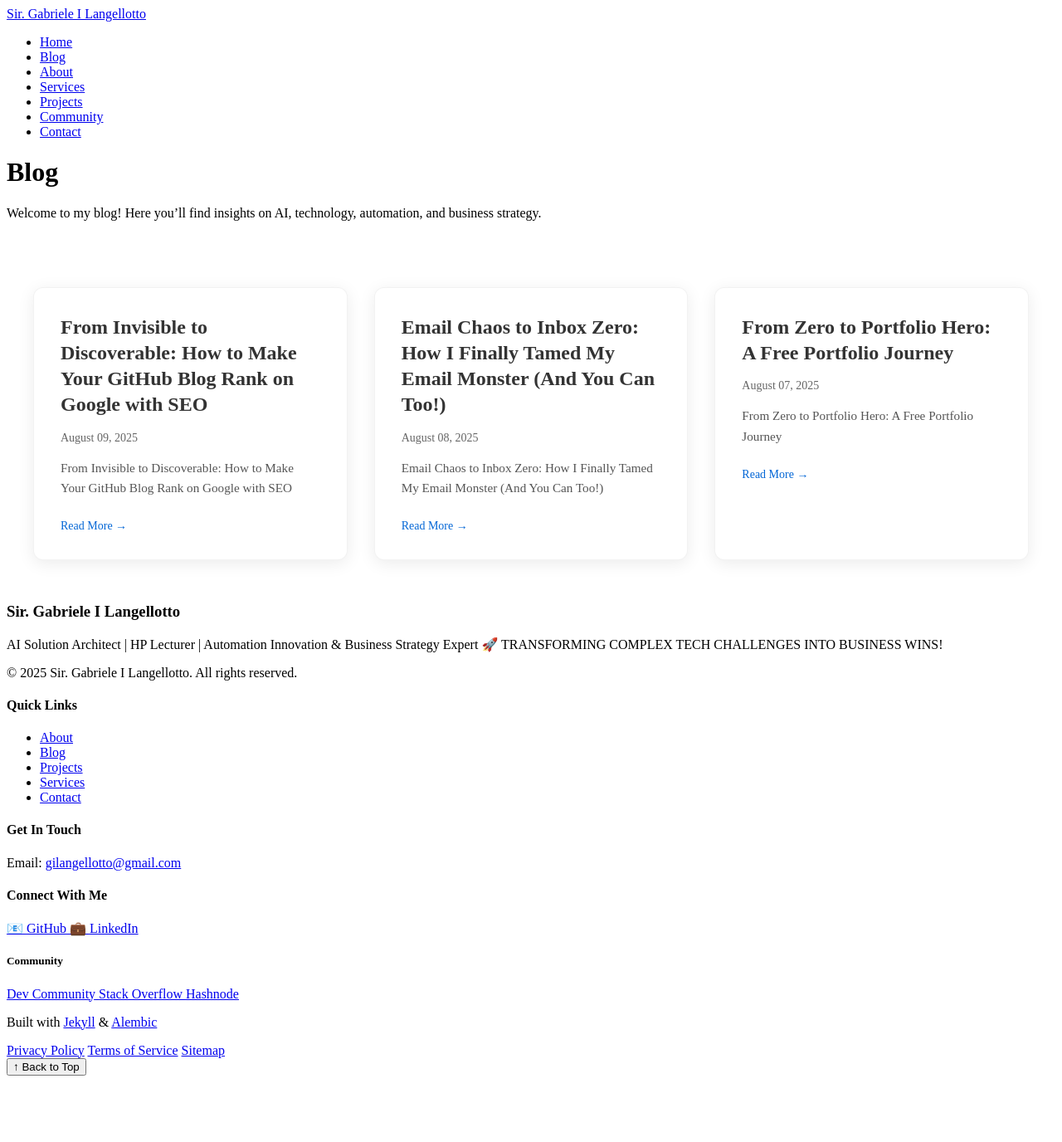
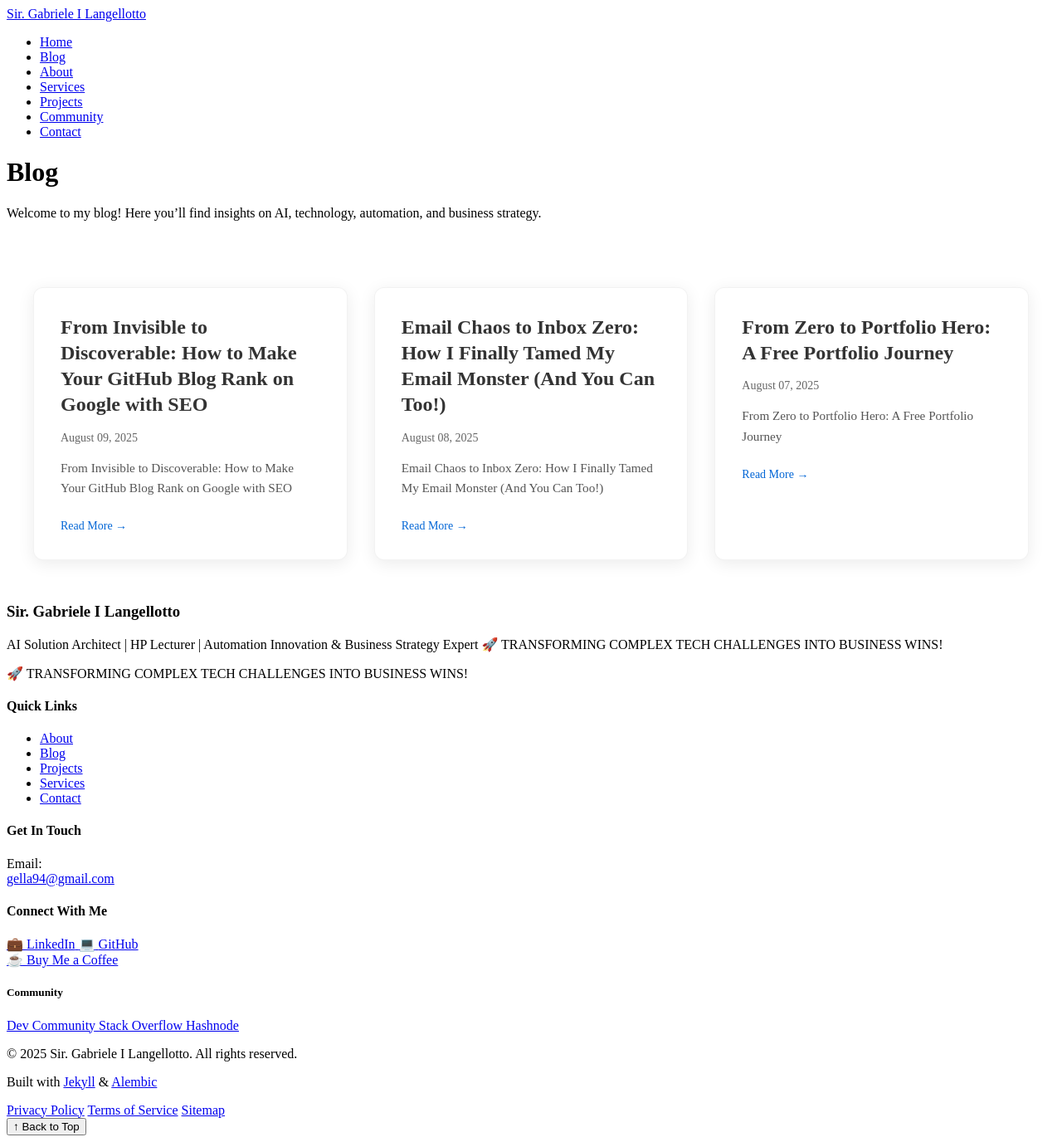
Before and after one commit to GIL794/gil794.github.io, a Jekyll site: the page built from blog.md, in a window 1280 px wide. Shown: the whole page at 83% size. Built offline with Jekyll 4.4.1, drawn with Linux system fonts in a browser that asks for light colours; before the commit the page ends 1304 px from its top, so only the background shows below that.

Commit message:
Update footer.html: Add social media icons, email contact, and Buy Me a Coffee buttonUpdate footer.html
- Added LinkedIn and GitHub social media icons with proper links
- Added direct email contact link (gella94@gmail.com)
- Added Buy Me a Coffee button for support
- Improved modern, centered footer layout
- Maintained responsive design principles

```diff
--- a/_includes/footer.html
+++ b/_includes/footer.html
@@ -1,11 +1,14 @@
 <footer class="footer">
   <div class="container">
     <div class="footer__content">
+
+      <!-- Main Footer Section -->
+      <div class="footer__main">
         <!-- Copyright and branding -->
         <div class="footer__section footer__section--main">
-        <h3 class="footer__title">{{ site.title | default: "Gabriele Iacopo Langellotto" }}</h3>
-        <p class="footer__description">{{ site.description | default: "Software Developer & Digital Innovation Specialist" }}</p>
-        <p class="footer__copyright">© {{ 'now' | date: "%Y" }} {{ site.title | default: "Gabriele Iacopo Langellotto" }}. All rights reserved.</p>
+          <h3 class="footer__title">{{ site.title | default: "Sir. Gabriele I Langellotto" }}</h3>
+          <p class="footer__description">{{ site.description | default: "AI Solution Architect | HP Lecturer | Automation Innovation & Business Strategy Expert" }}</p>
+          <p class="footer__tagline">🚀 TRANSFORMING COMPLEX TECH CHALLENGES INTO BUSINESS WINS!</p>
         </div>
 
         <!-- Navigation Links -->
@@ -35,77 +38,55 @@
         <div class="footer__section footer__section--contact">
           <h4 class="footer__heading">Get In Touch</h4>
           <div class="footer__contact">
-          {% if site.email %}
             <div class="footer__contact-item">
-              <span class="footer__contact-label">Email:</span>
-              <a class="footer__email" href="mailto:{{ site.email }}" aria-label="Send email to {{ site.email }}">{{ site.email }}</a>
+              <span class="footer__contact-label">Email:</span><br/>
+              <a aria-label="Send email to gella94@gmail.com"
+                 class="footer__email"
+                 href="mailto:gella94@gmail.com">
+                gella94@gmail.com
+              </a>
             </div>
-          {% endif %}
-
-          {% if site.phone %}
-            <div class="footer__contact-item">
-              <span class="footer__contact-label">Phone:</span>
-              <a class="footer__phone" href="tel:{{ site.phone }}" aria-label="Call {{ site.phone }}">{{ site.phone }}</a>
-            </div>
-          {% endif %}
-
-          {% if site.location %}
-            <div class="footer__contact-item">
-              <span class="footer__contact-label">Location:</span>
-              <span class="footer__location">{{ site.location }}</span>
-            </div>
-          {% endif %}
           </div>
         </div>
 
-      <!-- Social Media & Professional Links -->
-      <div class="footer__section footer__section--social">
+      </div>
+
+      <!-- Social Media & Support Section -->
+      <div class="footer__social-section">
         <h4 class="footer__heading">Connect With Me</h4>
+
         <div class="footer__social">
-          {% if site.github_username %}
-            <a class="footer__social-link footer__social-link--github"
-               href="https://github.com/{{ site.github_username }}"
-               aria-label="Visit my GitHub profile"
-               target="_blank"
-               rel="noopener noreferrer">
-              <span class="footer__social-icon">📧</span>
-              <span class="footer__social-text">GitHub</span>
-            </a>
-          {% endif %}
-
-          {% if site.linkedin_username %}
+          <!-- LinkedIn -->
           <a class="footer__social-link footer__social-link--linkedin"
-               href="https://linkedin.com/in/{{ site.linkedin_username }}"
+             href="https://linkedin.com/in/gabriele-iacopo-langellotto"
              aria-label="Connect with me on LinkedIn"
              target="_blank"
              rel="noopener noreferrer">
             <span class="footer__social-icon">💼</span>
             <span class="footer__social-text">LinkedIn</span>
           </a>
-          {% endif %}
 
-          {% if site.twitter_username %}
-            <a class="footer__social-link footer__social-link--twitter"
-               href="https://twitter.com/{{ site.twitter_username }}"
-               aria-label="Follow me on Twitter"
+          <!-- GitHub -->
+          <a class="footer__social-link footer__social-link--github"
+             href="https://github.com/GIL794"
+             aria-label="Visit my GitHub profile"
              target="_blank"
              rel="noopener noreferrer">
-              <span class="footer__social-icon">🐦</span>
-              <span class="footer__social-text">Twitter</span>
+            <span class="footer__social-icon">💻</span>
+            <span class="footer__social-text">GitHub</span>
           </a>
-          {% endif %}
+        </div>
 
-          {% if site.social_links %}
-            {% for link in site.social_links %}
-              <a class="footer__social-link footer__social-link--custom"
-                 href="{{ link.url }}"
-                 aria-label="{{ link.title }}"
+        <!-- Buy Me a Coffee Button -->
+        <div class="footer__support">
+          <a class="footer__coffee-btn"
+             href="https://www.buymeacoffee.com/gella94"
              target="_blank"
-                 rel="noopener noreferrer">
-                <span class="footer__social-text">{{ link.title }}</span>
+             rel="noopener noreferrer"
+             aria-label="Buy me a coffee">
+            <span class="footer__coffee-icon">☕</span>
+            <span class="footer__coffee-text">Buy Me a Coffee</span>
           </a>
-            {% endfor %}
-          {% endif %}
         </div>
 
         <!-- Community Links -->
@@ -142,22 +123,25 @@
     <div class="footer__bottom">
       <div class="footer__legal">
         <div class="footer__attribution">
-          <p>Built with <a href="https://jekyllrb.com/" target="_blank" rel="noopener noreferrer">Jekyll</a>
+          <p>© {{ 'now' | date: "%Y" }} Sir. Gabriele I Langellotto. All rights reserved.</p>
+          <p>Built with <a href="https://jekyllrb.com/" rel="noopener noreferrer" target="_blank">Jekyll</a>
           {% if site.remote_theme or site.theme %}
-            & <a href="https://github.com/daviddarnes/alembic" target="_blank" rel="noopener noreferrer">Alembic</a>
+            & <a href="https://github.com/daviddarnes/alembic" rel="noopener noreferrer" target="_blank">Alembic</a>
           {% endif %}
           </p>
         </div>
         <div class="footer__links">
-          <a href="{{ '/privacy/' | relative_url }}" class="footer__link">Privacy Policy</a>
-          <a href="{{ '/terms/' | relative_url }}" class="footer__link">Terms of Service</a>
-          <a href="{{ '/sitemap.xml' | relative_url }}" class="footer__link">Sitemap</a>
+          <a class="footer__link" href="{{ '/privacy/' | relative_url }}">Privacy Policy</a>
+          <a class="footer__link" href="{{ '/terms/' | relative_url }}">Terms of Service</a>
+          <a class="footer__link" href="{{ '/sitemap.xml' | relative_url }}">Sitemap</a>
         </div>
       </div>
 
       <!-- Back to top button -->
       <div class="footer__scroll">
-        <button class="footer__scroll-btn" onclick="window.scrollTo({top: 0, behavior: 'smooth'})" aria-label="Scroll to top">
+        <button aria-label="Scroll to top"
+                class="footer__scroll-btn"
+                onclick="window.scrollTo({top: 0, behavior: 'smooth'})">
           <span class="footer__scroll-icon">↑</span>
           <span class="footer__scroll-text">Back to Top</span>
         </button>
```
Lines whose indentation alone changed are shown as unchanged.
